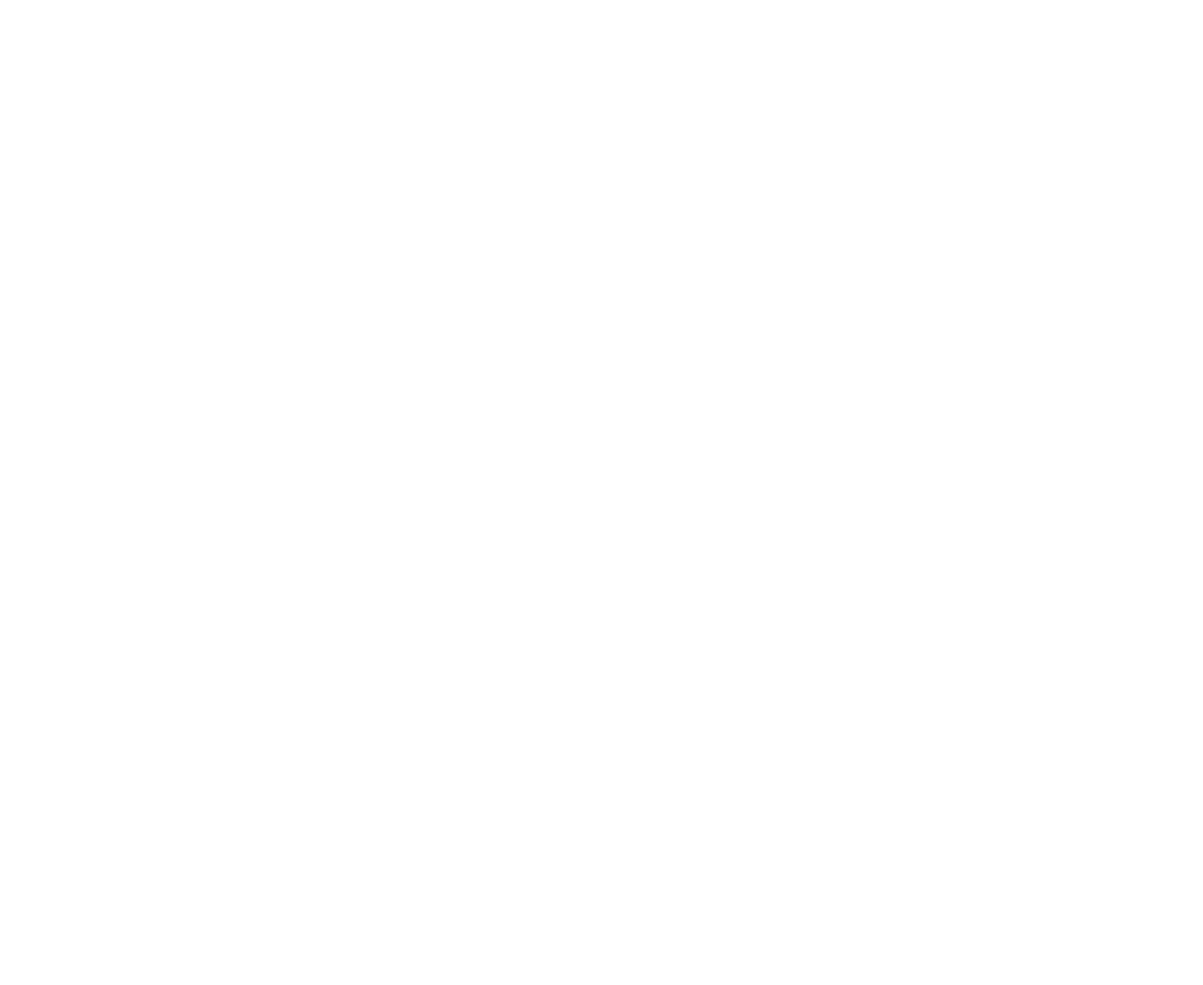
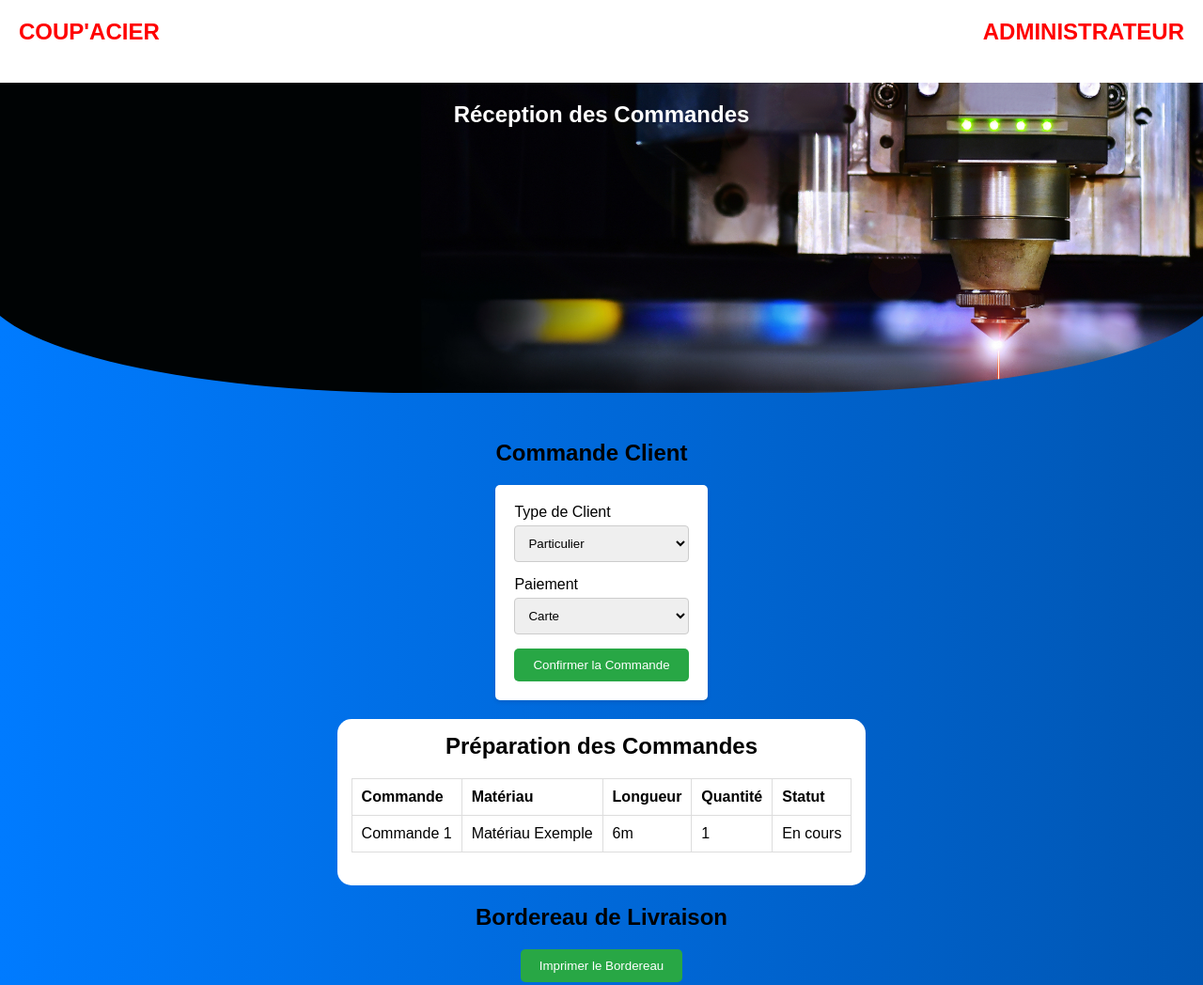
Before and after one commit to Nip1706/CoupAcier, a plain HTML site: page rCommandes.html in a window 1280 px wide. Shown: the top 1048 px of the page at 94% size. Before the commit the page ends 800 px from the top, so only its background shows below. Drawn offline with Linux system fonts and the light colour scheme.

Commit message:
rCommandes intégration

```diff
--- /dev/null
+++ b/rCommandes.css
@@ -0,0 +1,146 @@
+/* styles.css */
+body {
+    font-family: Arial, sans-serif;
+    background-color: #f4f4f4;
+    margin: 0;
+    padding: 0;
+}
+
+.container-block {
+    background-image: linear-gradient(to right, #007bff, #0056b3);
+    /* Dégradé de rouge pour le bouton Config */
+    border-top-left-radius: 10px;
+    border-top-right-radius: 10px;
+    min-height: 1900px;
+    display: flex;
+    flex-direction: column;
+    justify-content: start;
+    align-items: center;
+}
+
+.container {
+    display: flex;
+    justify-content: space-between;
+    align-items: center;
+    padding: 0 20px;
+    /* Ajoutez un padding sur les côtés */
+}
+
+
+.container h1 {
+    font-size: 24px;
+    /* Taille de la police */
+    color: red;
+}
+
+.block-text {
+    background-image: url(Bandeau\ Fil\ rouge.jpg);
+    padding: 20px;
+    width: 100%;
+    margin-bottom: 50px;
+    color: white;
+    height: 290px;
+    background-size: cover;
+    border-bottom-left-radius: 35%;
+    border-bottom-right-radius: 35%;
+    display: flex;
+    flex-direction: column;
+    align-items: center;
+    gap: 20px;
+}
+
+#preparation {
+    text-align: center;
+    margin-top: 20px;
+    background-color: white;
+    padding: 15px;
+    border-radius: 15px;
+}
+
+#bordereau {
+    text-align: center;
+    margin-top: 20px;
+}
+
+
+
+
+
+header {
+    background-color: white;
+    /* Couleur de fond */
+    color: orange;
+    /* Couleur du texte */
+    padding: 20px 0;
+    /* Espacement intérieur */
+}
+
+a{
+    text-decoration: none;
+}
+
+
+h1, h2 {
+    margin: 0 0 20px;
+}
+
+form {
+    background-color: white;
+    padding: 20px;
+    border-radius: 5px;
+    box-shadow: 0 2px 4px rgba(0,0,0,0.1);
+}
+
+.form-group {
+    margin-bottom: 15px;
+}
+
+.form-group label {
+    display: block;
+    margin-bottom: 5px;
+}
+
+.form-group select, .form-group input {
+    width: 100%;
+    padding: 10px;
+    border: 1px solid #ccc;
+    border-radius: 4px;
+}
+
+button {
+    display: inline-block;
+    padding: 10px 20px;
+    background-color: #28a745;
+    color: white;
+    border: none;
+    border-radius: 5px;
+    cursor: pointer;
+}
+
+button:hover {
+    background-color: #218838;
+}
+
+table {
+    width: 100%;
+    border-collapse: collapse;
+    margin: 20px 0;
+}
+
+table, th, td {
+    border: 1px solid #ddd;
+}
+
+th, td {
+    padding: 10px;
+    text-align: left;
+}
+
+#qrCodeContainer {
+    margin: 20px 0;
+    text-align: center;
+}
+
+#qrCodeContainer img {
+    max-width: 200px;
+}
--- a/rCommandes.html
+++ b/rCommandes.html
@@ -0,0 +1,80 @@
+<!DOCTYPE html>
+<html lang="fr">
+<head>
+    <meta charset="UTF-8">
+    <meta name="viewport" content="width=device-width, initial-scale=1.0">
+    <title>Réception des Commandes</title>
+    <link rel="stylesheet" href="rCommandes.css">
+</head>
+<body>
+    <header>
+        <div class="container">
+            <a href="index.html">
+                <h1>COUP'ACIER</h1>
+            </a>
+            <div>
+                <a href="admin.html"><h1>ADMINISTRATEUR</h1></a>
+            </div>
+        </div>
+    </header>
+    <main class="container-block">
+        <div class="block-text">
+            <h2>Réception des Commandes</h2>
+        </div>
+        <section id="commande">
+            <h2>Commande Client</h2>
+            <form id="commandeForm">
+                <div class="form-group">
+                    <label for="clientType">Type de Client</label>
+                    <select id="clientType">
+                        <option value="particulier">Particulier</option>
+                        <option value="professionnel">Professionnel</option>
+                    </select>
+                </div>
+                <div class="form-group">
+                    <label for="paiement">Paiement</label>
+                    <select id="paiement">
+                        <option value="carte">Carte</option>
+                        <option value="devis">Devis accepté</option>
+                    </select>
+                </div>
+                <button type="submit">Confirmer la Commande</button>
+            </form>
+        </section>
+        <section id="preparation">
+            <h2>Préparation des Commandes</h2>
+            <table id="preparationTable">
+                <thead>
+                    <tr>
+                        <th>Commande</th>
+                        <th>Matériau</th>
+                        <th>Longueur</th>
+                        <th>Quantité</th>
+                        <th>Statut</th>
+                    </tr>
+                </thead>
+                <tbody id="commandeBody">
+                    <tr>
+                        <td>Commande 1</td>
+                        <td>Matériau Exemple</td>
+                        <td>6m</td>
+                        <td>1</td>
+                        <td>En cours</td>
+                    </tr>
+                </tbody>
+
+            </table>
+        </section>
+        <section id="bordereau">
+            <h2>Bordereau de Livraison</h2>
+            <div id="qrCodeContainer">
+                <!-- Le QR Code sera généré ici par JavaScript -->
+            </div>
+            <button id="printBordereau">Imprimer le Bordereau</button>
+        </section>
+    </main>
+    <footer>
+        <p>&copy; 2024 Réception des Commandes. Tous droits réservés.</p>
+    </footer>
+</body>
+</html>
```
Also changed, not shown: rMatériaux.html (+2 -2 lines).
